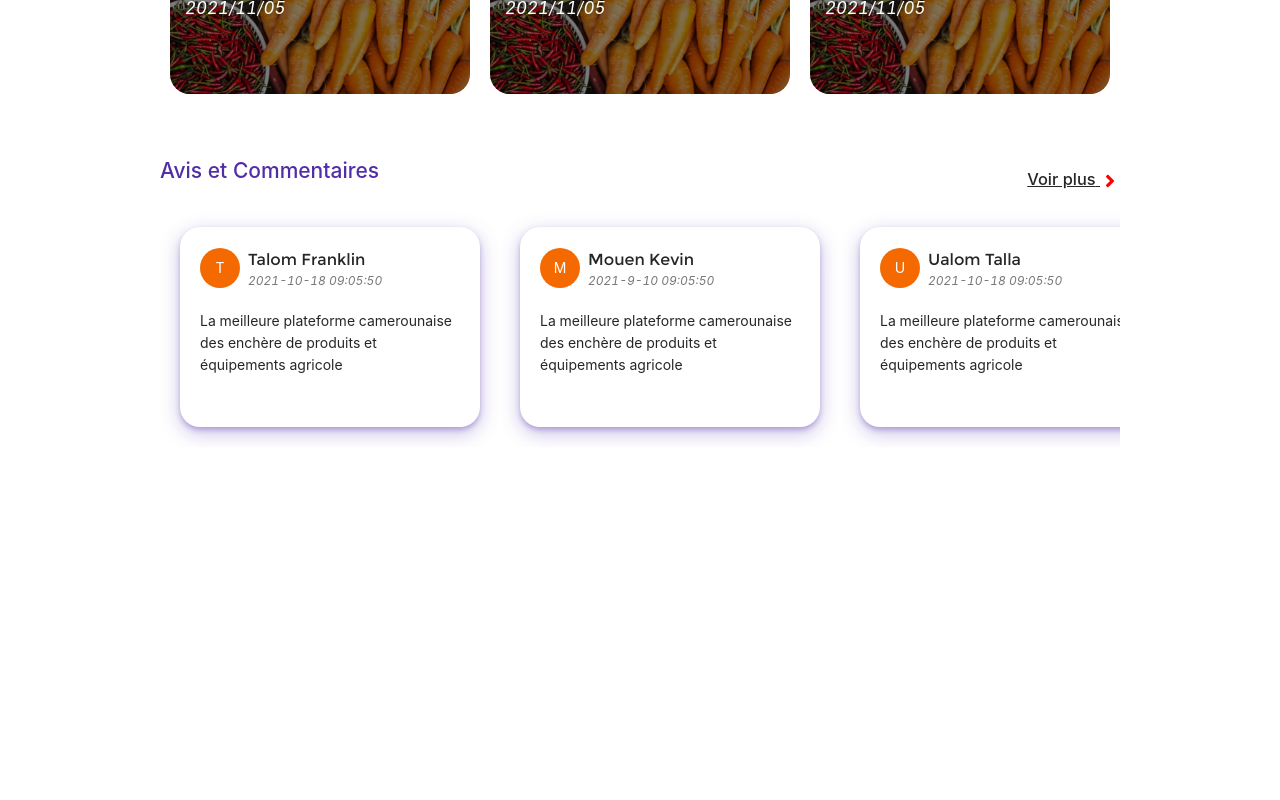
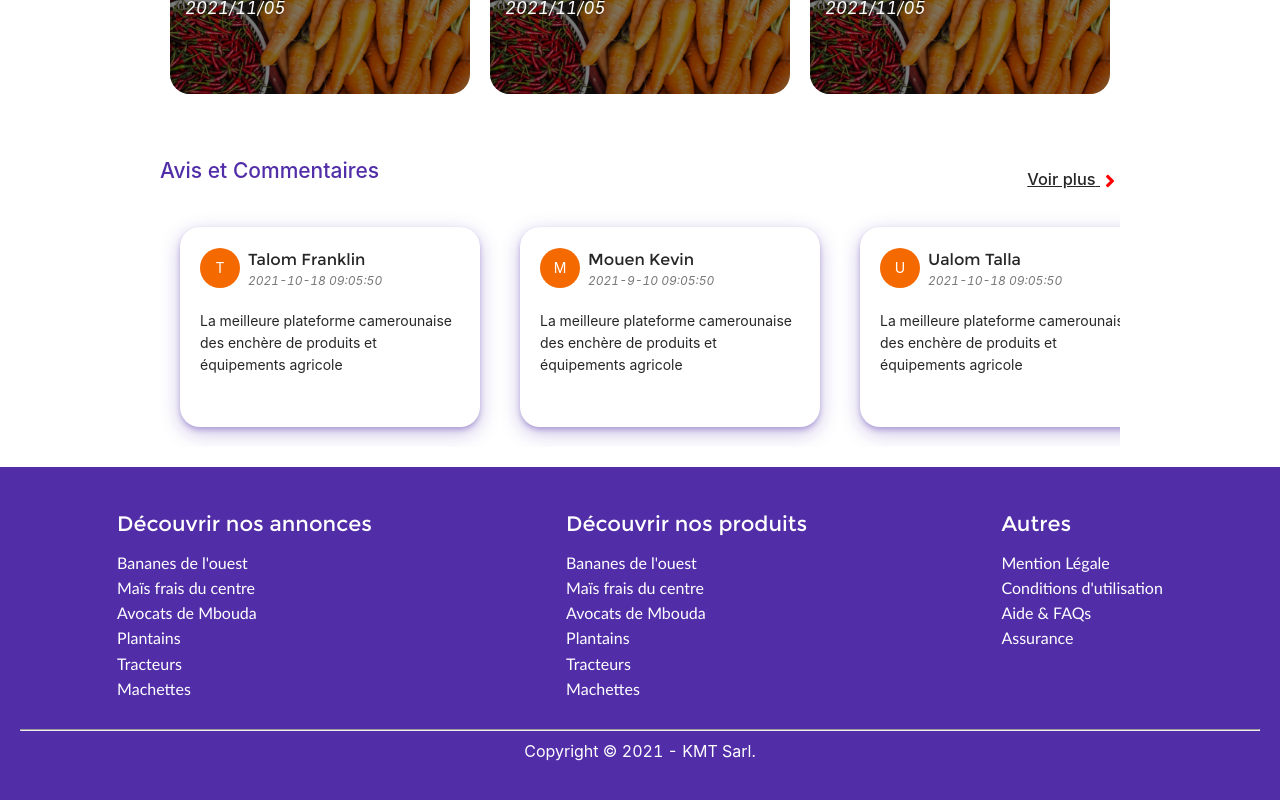
Before and after one commit to derrickteta/vente-enchere, a React (Create React App) app: page / in a window 1280 px wide. Shown: the part 2466-3266 px from the top of the page. Before the commit the page ends 2933 px from the top, so only its background shows below. Built offline with nearby package versions, Linux system fonts and the light colour scheme.

Commit message:
feat: add Footer in home page

```diff
--- a/src/modules/homePage/index.tsx
+++ b/src/modules/homePage/index.tsx
@@ -7,6 +7,7 @@ import { Announcements } from './components/Announcements';
 import { Auction } from './components/Auctions';
 import { CustomCarousel } from './components/Carousel';
 import { Comments } from './components/Comments';
+import { Footer } from './components/Footer';
 import { KPI } from './components/KPI';
 import { SearchBar } from './components/SearchBar';
 
@@ -51,6 +52,7 @@ export const HomePage = () => {
           ]}
         />
       }
+      footer={<Footer />}
     >
       <SearchBar />
 
--- a/src/modules/shared/Layout/index.tsx
+++ b/src/modules/shared/Layout/index.tsx
@@ -4,10 +4,12 @@ import { Header } from './header';
 export const Layout = ({
   children,
   other,
+  footer,
   maxWidth = 1000,
 }: {
   children: ReactNode;
   other?: ReactNode;
+  footer?: ReactNode;
   maxWidth?: number;
 }) => {
   return (
@@ -15,6 +17,7 @@ export const Layout = ({
       <Header />
       <>{other}</>
       <div style={{ maxWidth, margin: 'auto', padding: 20 }}>{children}</div>
+      <>{footer}</>
     </div>
   );
 };
```
